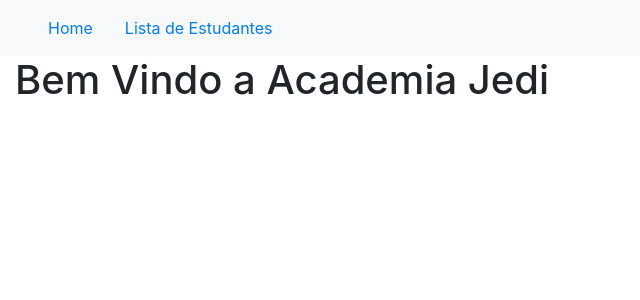
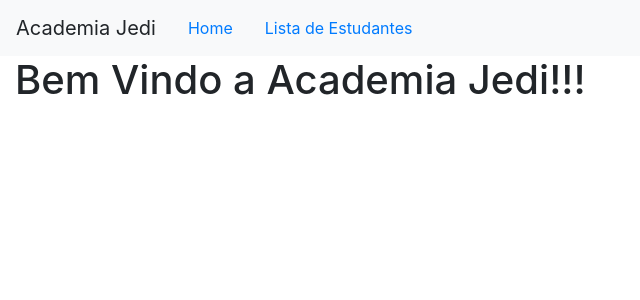
Before and after one commit to pedrooliveira0997/academia-jedi, an Angular app: page /bemvindo in a window 1280 px wide. Shown: the top 300 px of the page, without its empty margins (0-640 px from the left). Built offline with nearby package versions, Linux system fonts and the light colour scheme.

Commit message:
Atividade Unidade 9

```diff
--- a/src/app/app.component.ts
+++ b/src/app/app.component.ts
@@ -17,5 +17,5 @@ import { Component } from '@angular/core';
   styleUrls: ['./app.component.css']
 })
 export class AppComponent {
-  title = 'Academia Jedi';
+  titulo = 'Academia Jedi';
 }
--- a/src/app/home/bem-vindo.component.ts
+++ b/src/app/home/bem-vindo.component.ts
@@ -6,7 +6,7 @@ import { Component, OnInit } from '@angular/core';
   styleUrls: ['./bem-vindo.component.css']
 })
 export class BemVindoComponent implements OnInit {
-  tituloBemVindo: string = 'Bem Vindo a Academia Jedi';
+  tituloBemVindo: string = 'Bem Vindo a Academia Jedi!!!';
 
   constructor() { }
 
```
